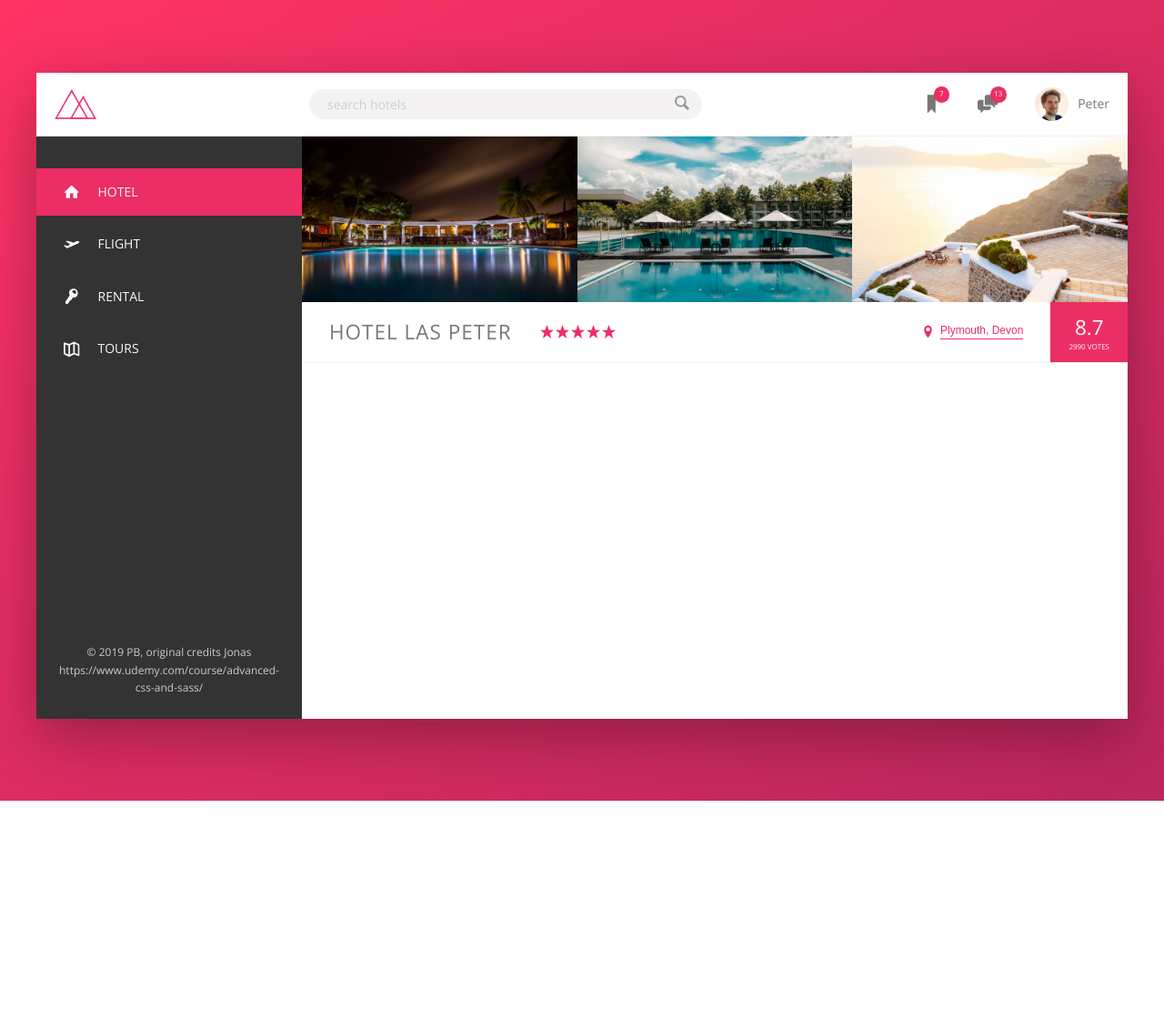
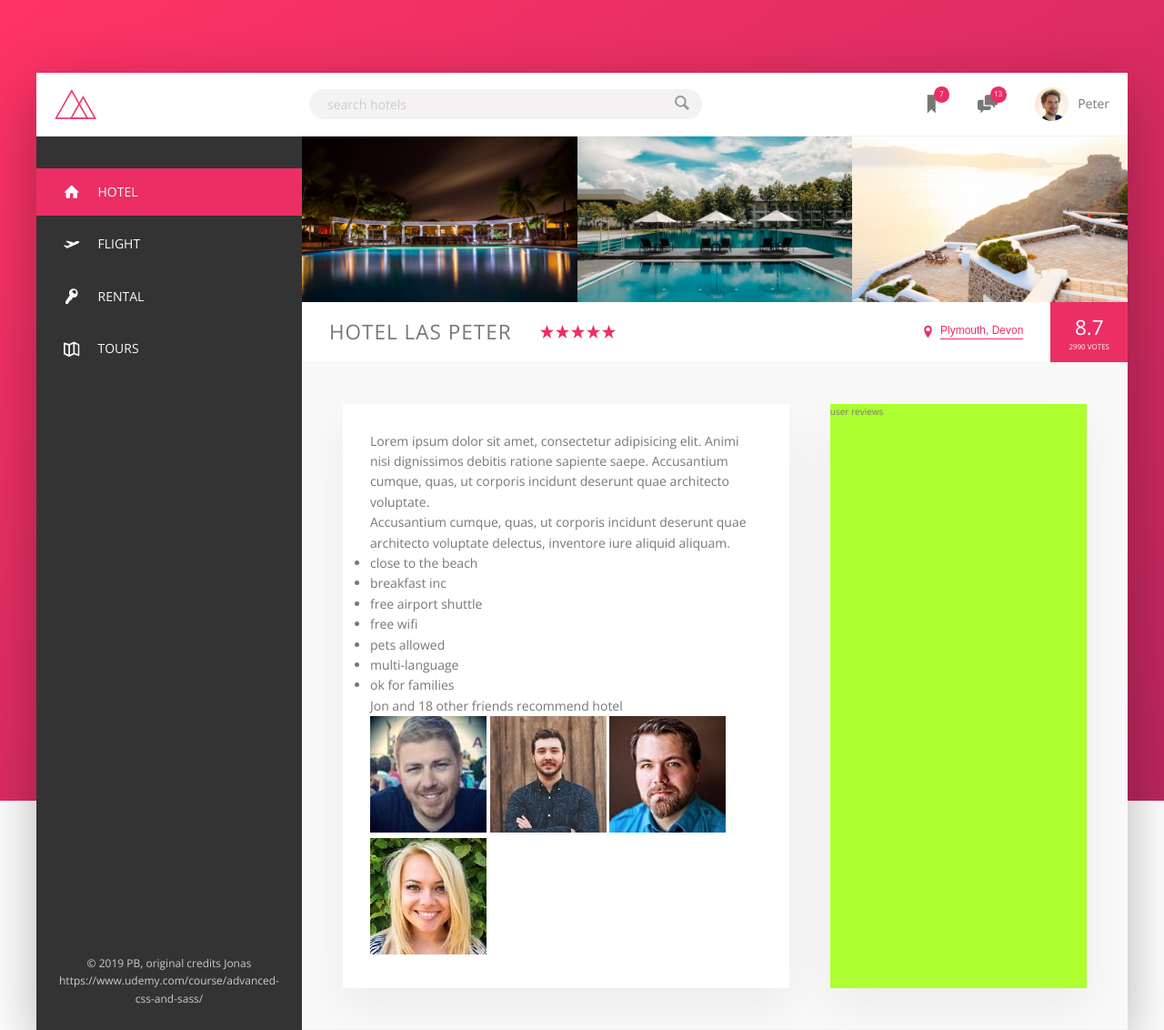
Before and after one commit to peteyb/advanced-css-course, a PHP site: page /Trillo/starter/home.html in a window 1280 px wide. Shown: the whole page at 91% size. Before the commit the page ends 880 px from the top, so only its background shows below. Run offline with PHP 8.4, Linux system fonts and the light colour scheme.

Commit message:
description and review

```diff
--- a/Trillo/starter/css/style.css
+++ b/Trillo/starter/css/style.css
@@ -26,7 +26,9 @@ Grey dark 3: #999
   --color-grey-dark-1: #333;
   --color-grey-dark-2: #777;
   --color-grey-dark-3: #999;
-  --shadow-dark: 0 2rem 6rem rgba(0, 0, 0, .3); }
+  --shadow-dark: 0 2rem 6rem rgba(0, 0, 0, .3);
+  --shadow-light: 0 2rem 5rem rgba(0,0,0,.06);
+  --line: 1px solid var(--color-grey-light-2); }
 
 * {
   margin: 0;
@@ -80,7 +82,26 @@ body {
 .hotel-view {
   background-color: #fff;
   flex: 1;
-  height: 80vh; }
+  min-height: 80vh; }
+
+.detail {
+  display: flex;
+  padding: 4.5rem;
+  background-color: var(--color-grey-light-1);
+  border-bottom: var(--line); }
+
+.description {
+  font-size: 1.4rem;
+  background-color: #fff;
+  box-shadow: var(--shadow-light);
+  padding: 3rem;
+  flex: 0 0 60%;
+  margin-right: 4.5rem; }
+
+.user-reviews {
+  background-color: greenyellow;
+  box-shadow: var(--shadow-light);
+  flex: 1; }
 
 .logo {
   height: 3.25rem;
@@ -213,7 +234,7 @@ body {
 .overview {
   display: flex;
   align-items: center;
-  border-bottom: 1px solid var(--color-grey-light-2); }
+  border-bottom: var(--line); }
   .overview__heading {
     font-size: 2.25rem;
     font-weight: 300;
--- a/Trillo/starter/home.html
+++ b/Trillo/starter/home.html
@@ -143,6 +143,42 @@
                             <div class="overview__rating-count">2990 votes</div>
                         </div>
                     </div>
+
+                    <div class="detail">
+                        <div class="description">
+                            <p class="paragraph">
+                                Lorem ipsum dolor sit amet, consectetur adipisicing elit. Animi nisi dignissimos debitis ratione sapiente saepe. Accusantium cumque, quas, ut corporis incidunt deserunt quae architecto voluptate.
+                            </p>
+                            <p class="paragraph">
+                                Accusantium cumque, quas, ut corporis incidunt deserunt quae architecto voluptate delectus, inventore iure aliquid aliquam.
+                            </p>
+                            <ul class="list">
+                                <li class="list__item">close to the beach</li>
+                                <li class="list__item">breakfast inc</li>
+                                <li class="list__item">free airport shuttle</li>
+                                <li class="list__item">free wifi</li>
+                                <li class="list__item">pets allowed</li>
+                                <li class="list__item">multi-language</li>
+                                <li class="list__item">ok for families</li>
+                            </ul>
+
+                            <div class="recommend">
+                                <p class="recommend__count">
+                                    Jon and 18 other friends recommend hotel
+                                </p>
+                                <div class="recommend_friends">
+                                    <img src="img/user-3.jpg" alt="user 3" class="recommend__photo">
+                                    <img src="img/user-4.jpg" alt="user 4" class="recommend__photo">
+                                    <img src="img/user-5.jpg" alt="user 5" class="recommend__photo">
+                                    <img src="img/user-6.jpg" alt="user 6" class="recommend__photo">
+                                </div>
+                            </div>
+                        </div>
+
+                        <div class="user-reviews">
+                            user reviews
+                        </div>
+                    </div>
                 </main>
             </div>
         </div>
--- a/Trillo/starter/sass/_base.scss
+++ b/Trillo/starter/sass/_base.scss
@@ -31,6 +31,9 @@ Grey dark 3: #999
     --color-grey-dark-3: #999;
 
     --shadow-dark: 0 2rem 6rem rgba(0, 0, 0, .3);
+    --shadow-light: 0 2rem 5rem rgba(0,0,0,.06);
+
+    --line: 1px solid var(--color-grey-light-2);
 }
 
 
--- a/Trillo/starter/sass/_component.scss
+++ b/Trillo/starter/sass/_component.scss
@@ -211,7 +211,7 @@
     display: flex;
     // justify-content: space-between;
     align-items: center;
-    border-bottom: 1px solid var(--color-grey-light-2);
+    border-bottom: var(--line);
 
     &__heading {
         font-size: 2.25rem;
--- a/Trillo/starter/sass/_layout.scss
+++ b/Trillo/starter/sass/_layout.scss
@@ -35,5 +35,27 @@
     background-color: #fff;
     flex: 1;
 
-    height: 80vh
+    min-height: 80vh;
 }
+
+.detail {
+    display: flex;
+    padding: 4.5rem;
+    background-color: var(--color-grey-light-1);
+    border-bottom: var(--line);
+}
+
+.description {
+    font-size: 1.4rem;
+    background-color: #fff;
+    box-shadow: var(--shadow-light);
+    padding: 3rem;
+    flex: 0 0 60%;
+    margin-right: 4.5rem;
+}
+
+.user-reviews {
+    background-color: greenyellow;
+    box-shadow: var(--shadow-light);
+    flex: 1;
+}
```
